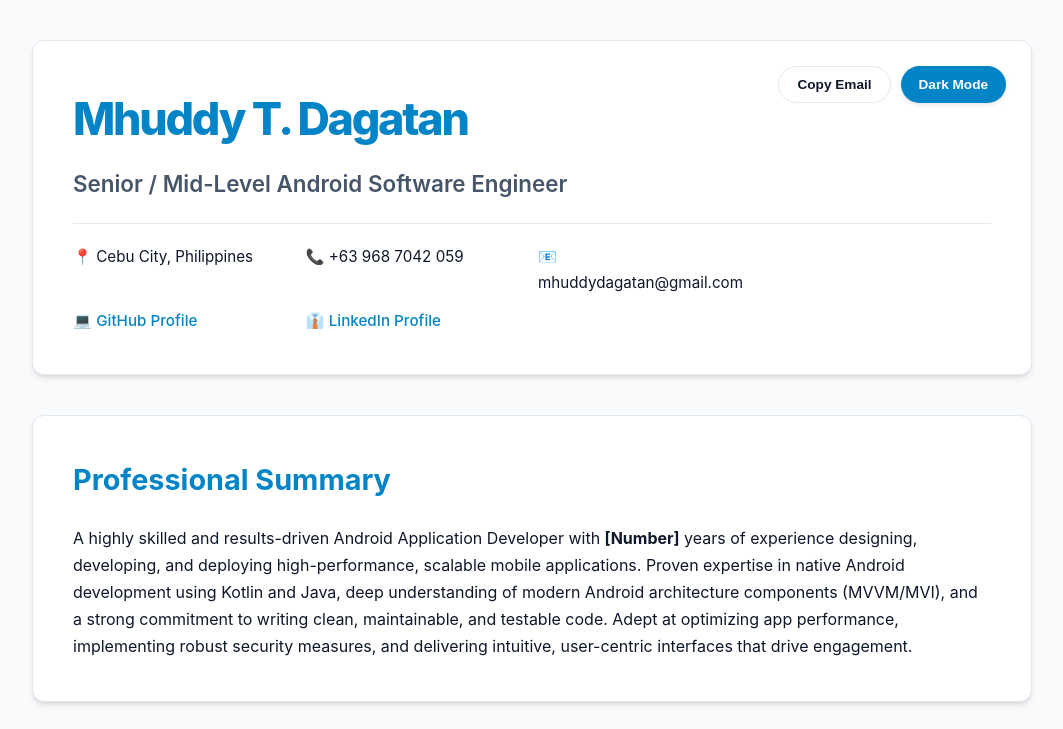
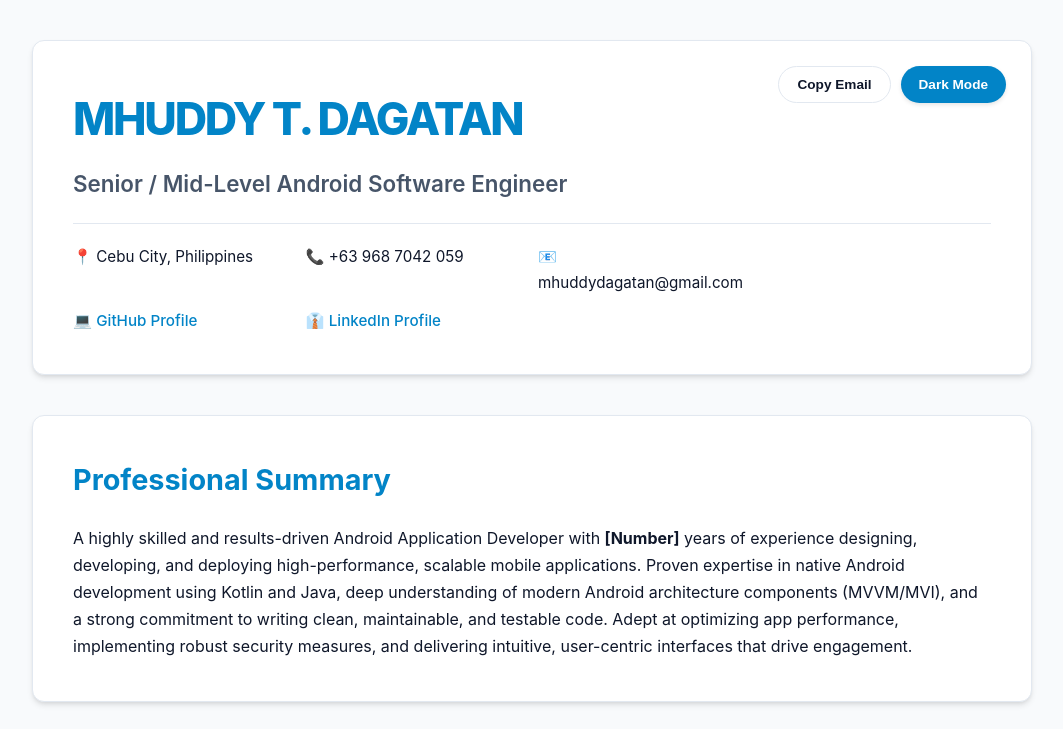
Before and after one commit to mhuddy29/myportfolio, a plain HTML site: page index.html in a window 1280 px wide. Shown: the top 729 px of the page, without its empty margins (108-1171 px from the left). Drawn offline with Linux system fonts and the light colour scheme.

Commit message:
Update index.html

```diff
--- a/index.html
+++ b/index.html
@@ -369,7 +369,7 @@
                 <button class="btn-secondary" id="copyEmailBtn" onclick="copyEmail()">Copy Email</button>
                 <button id="themeToggle">Dark Mode</button>
             </div>
-            <h1>Mhuddy T. Dagatan</h1>
+            <h1>MHUDDY T. DAGATAN</h1>
             <div class="subtitle">Senior / Mid-Level Android Software Engineer</div>
             <div class="contact-grid">
                 <div>📍 Cebu City, Philippines</div>
```
